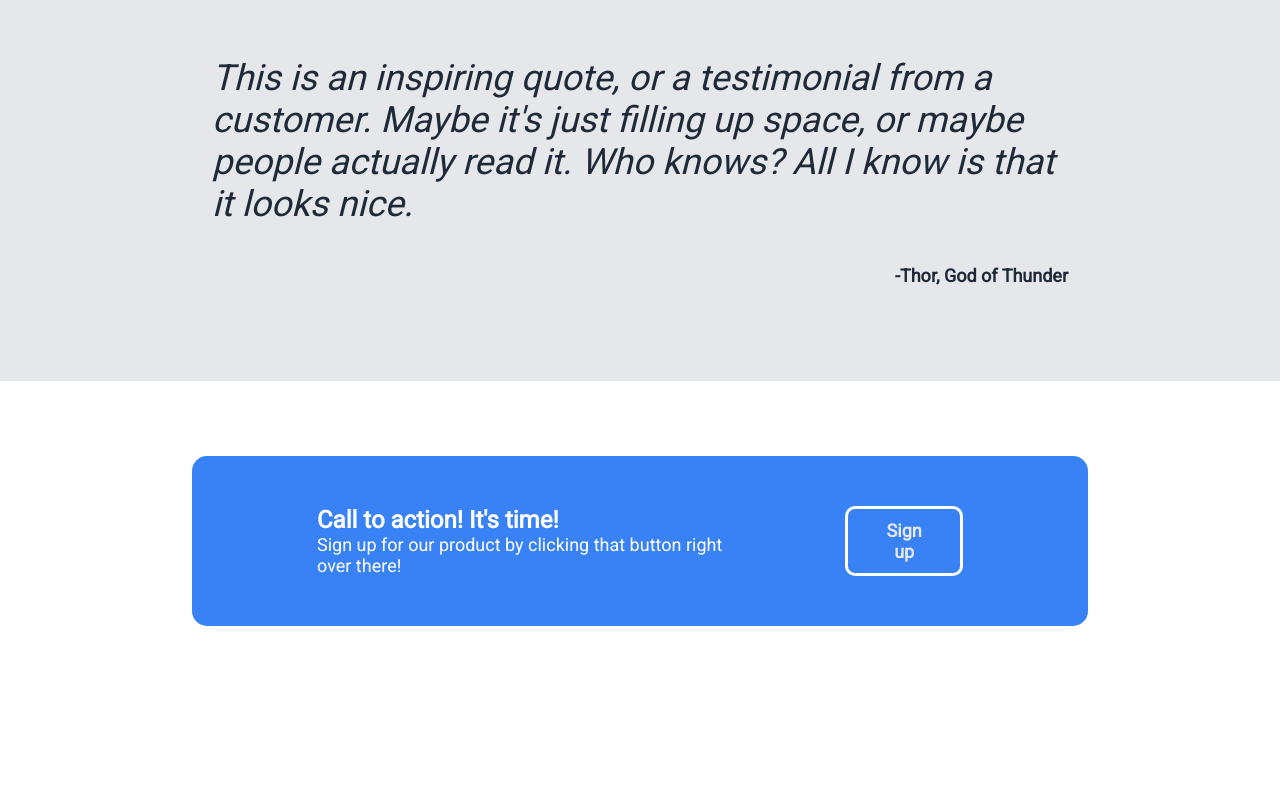
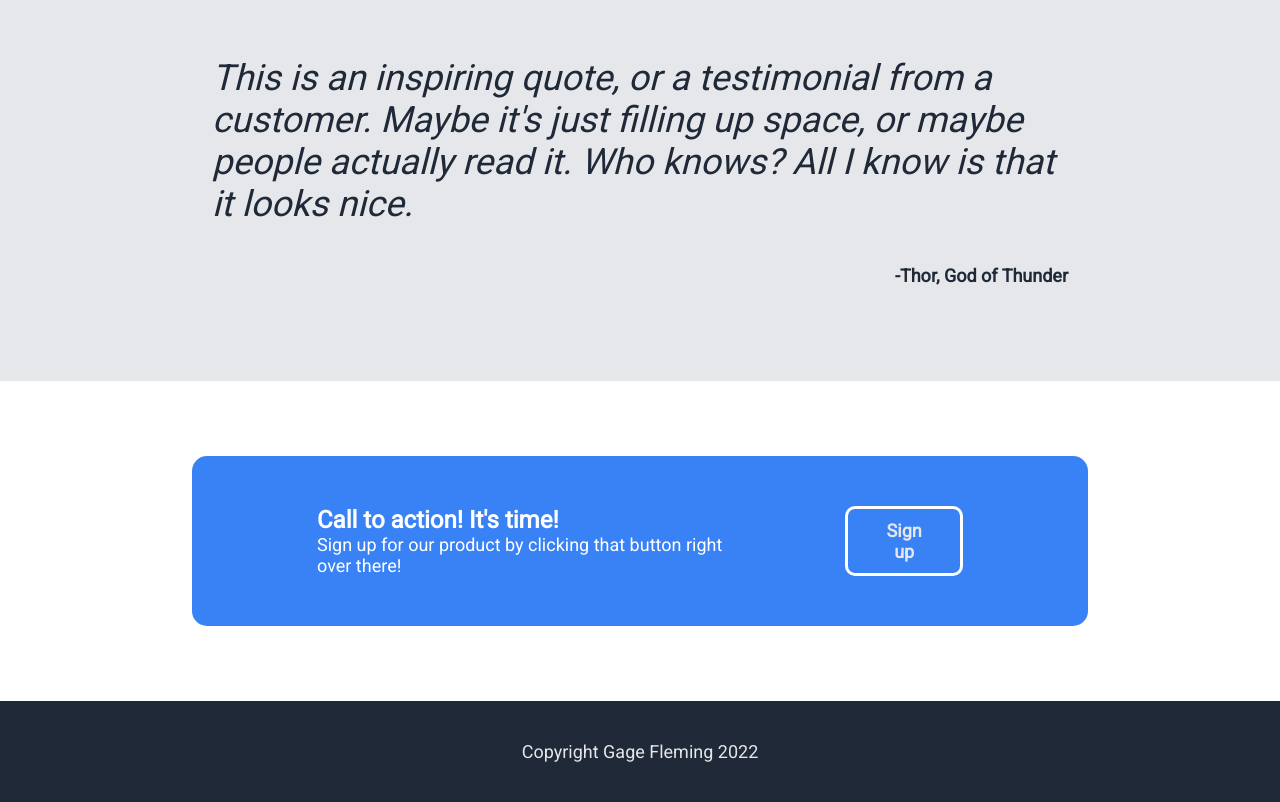
Before and after one commit to Gage-Fleming/landing-page, a plain HTML site: page index.html in a window 1280 px wide. Shown: the part 994-1796 px from the top of the page. Before the commit the page ends 1695 px from the top, so only its background shows below. Drawn offline with Linux system fonts and the light colour scheme.

Commit message:
Exercise finished

```diff
--- a/index.html
+++ b/index.html
@@ -52,13 +52,14 @@
         </div>
     </div>
 
-    <!--Container four styling-->
+    <!--Container four code-->
     <div class="container-four">
         <p>This is an inspiring quote, or a testimonial from a customer. Maybe it's just filling up space,
             or maybe people actually read it. Who knows? All I know is that it looks nice.</p>
         <p id="quote-author">-Thor, God of Thunder</p>
     </div>
 
+    <!--Container five code-->
     <div class="container-five">
         <div class="blue-container">
             <div class="blue-information">
@@ -68,5 +69,9 @@
             <button>Sign up</button>
         </div>
     </div>
+
+    <div class="footer">
+        <p>Copyright Gage Fleming 2022</p>
+    </div>
 </body>
 </html>
--- a/style.css
+++ b/style.css
@@ -23,7 +23,7 @@ a {
     text-decoration: none;
 }
 
-.header, .container-two, .container-three, .container-four, .container-five {
+.header, .container-two, .container-three, .container-four, .container-five, .footer {
     padding-left: 15%;
     padding-right: 15%;
 }
@@ -199,3 +199,13 @@ a {
     font-size: 18px;
     font-weight: 100;
 }
+
+.footer {
+    display: flex;
+    justify-content: center;
+    align-items: center;
+    background-color: #1F2937;
+    color: #E5E7EB;
+    font-size: 18px;
+    padding: 40px;
+}
```
